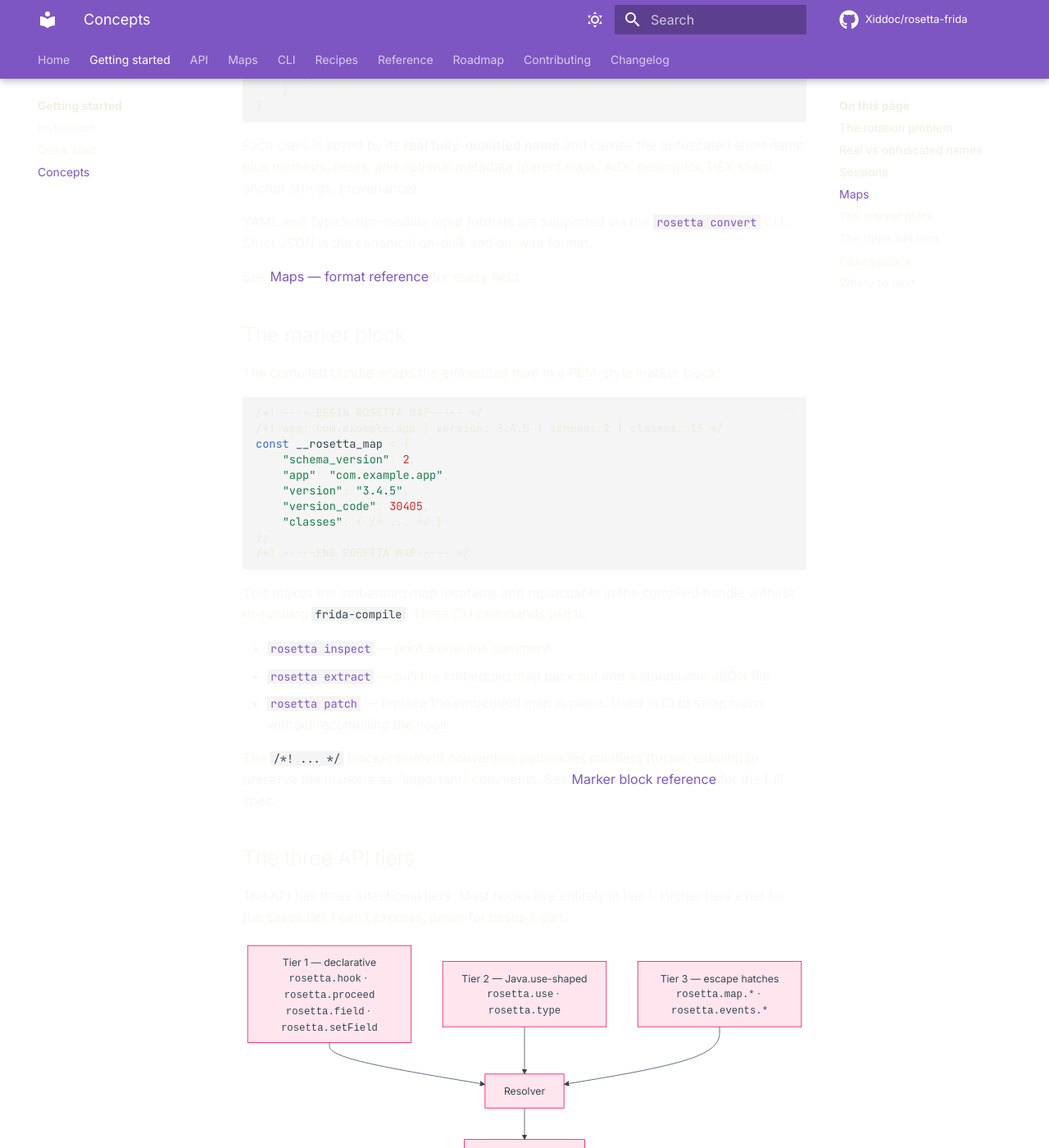
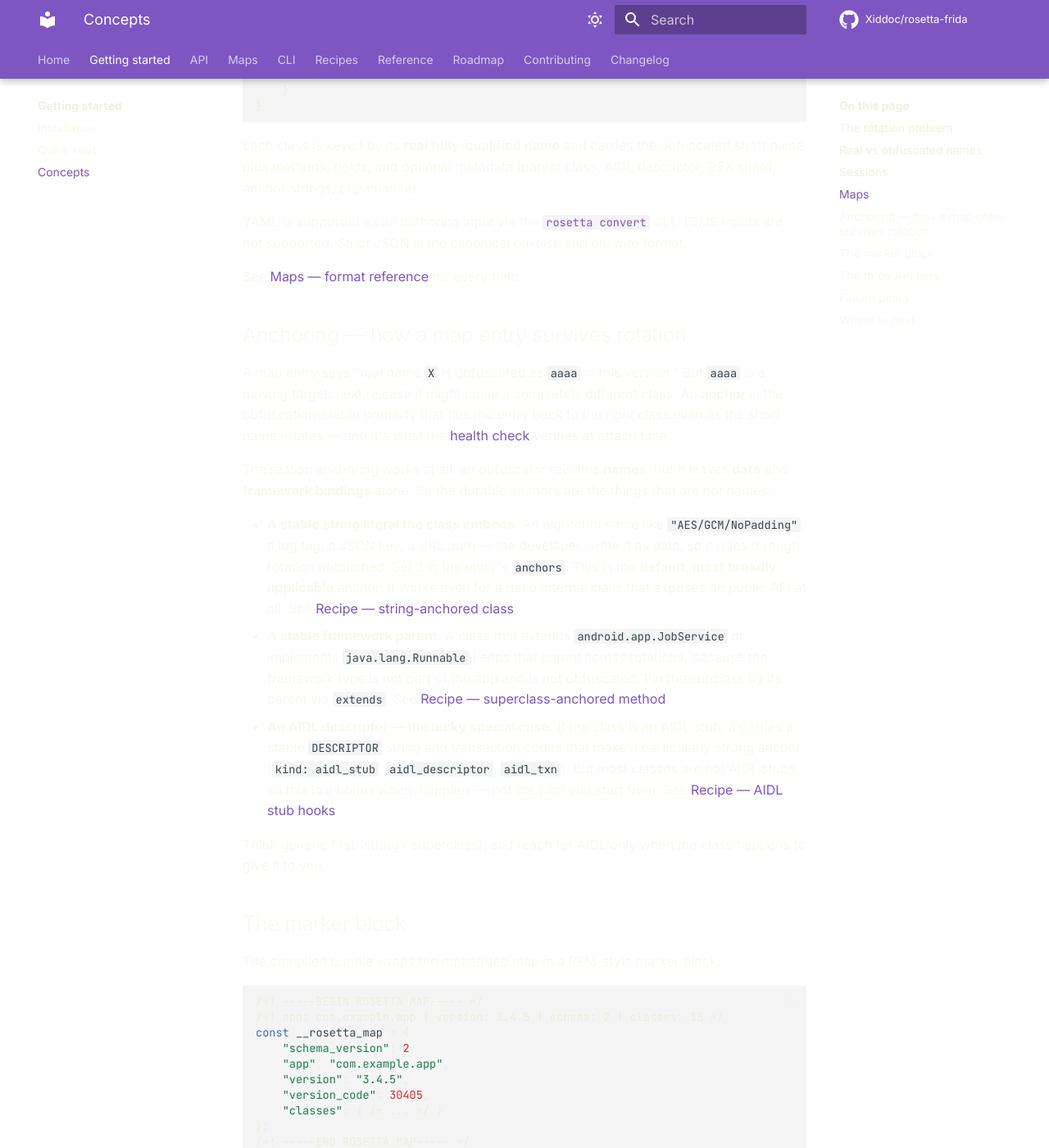
Before and after one commit to Xiddoc/rosetta-frida, an MkDocs documentation site: the page built from docs/getting-started/concepts.md, in a window 1280 px wide and 1400 px high, scrolled down 2500 px. Shown: the whole window at 82% size. Built offline with MkDocs 1.6.1 and Material for MkDocs 9.7.7, drawn with Linux system fonts in a browser that asks for light colours; comment, search, counter and statistics services are not loaded.

Commit message:
docs: rebalance to generic anchoring as the default, AIDL as a special case (frida#35)
The authoring docs taught AIDL-first; rebalance so generic anchoring (stable
string literals, stable framework superclass) is the default story and
AIDL/Binder is presented as a lucky special case that applies only when a
class is an AIDL stub.

- concepts.md: new "Anchoring — how a map entry survives rotation" section
  (string / superclass first, AIDL as the bonus); fix a stale claim that
  TS-module input is supported.
- authoring.md: reorder the discover/tips/mistakes lists generic-first.
- Add two generic recipes and wire the Recipes nav (generic first, AIDL
  relabelled "special case"):
  - recipes/string-anchored-class.md — a deep internal crypto helper with no
    API surface, pinned by the literal "AES/GCM/NoPadding".
  - recipes/superclass-anchored-method.md — a rotating JobService subclass
    whose onStartJob is hooked, anchored by extends: android.app.JobService.
- aidl-stub-hook.md: reframe the opening as a special case and cross-link the
  generic recipes.

Examples use the shipped API (rosetta.session/hook/use). Docs only — no
resolver behaviour change.

https://claude.ai/code/session_01RxYetJ2Bfv3jTwnfHvXh6d

```diff
--- a/docs/getting-started/concepts.md
+++ b/docs/getting-started/concepts.md
@@ -130,11 +130,47 @@ the obfuscated short name plus methods, fields, and optional metadata
 (parent class, AIDL descriptor, DEX shard, anchor strings,
 provenance).
 
-YAML and TypeScript-module input formats are supported via the
-[`rosetta convert`](../cli/convert.md) CLI. Strict JSON is the canonical
-on-disk and on-wire format.
+YAML is supported as an authoring input via the
+[`rosetta convert`](../cli/convert.md) CLI; TS/JS inputs are not
+supported. Strict JSON is the canonical on-disk and on-wire format.
 
 See [Maps — format reference](../maps/format.md) for every field.
+
+## Anchoring — how a map entry survives rotation
+
+A map entry says "real name `X` is obfuscated as `aaaa` in this
+version." But `aaaa` is a moving target: next release it might name a
+completely different class. An **anchor** is the obfuscation-stable
+property that ties the entry back to the *right* class even as the short
+name rotates — and it's what the [health check](#sessions) verifies at
+attach time.
+
+The reason anchoring works at all: an obfuscator rewrites **names**, but
+it leaves **data** and **framework bindings** alone. So the durable
+anchors are the things that are *not* names:
+
+- **A stable string literal the class embeds.** An algorithm name like
+  `"AES/GCM/NoPadding"`, a log tag, a JSON key, a URL path — the
+  developer wrote it as data, so it rides through rotation untouched. Set
+  it in the entry's `anchors`. This is the **default, most broadly
+  applicable** anchor: it works even for a deep internal class that
+  exposes no public API at all. See
+  [Recipe — string-anchored class](../recipes/string-anchored-class.md).
+- **A stable framework parent.** A class that extends
+  `android.app.JobService` or implements `java.lang.Runnable` keeps that
+  parent across rotations, because the framework type is not part of the
+  app and is not obfuscated. Pin the subclass by its parent via
+  `extends`. See
+  [Recipe — superclass-anchored method](../recipes/superclass-anchored-method.md).
+- **An AIDL descriptor — the lucky special case.** *If* the class is an
+  AIDL stub, it carries a stable `DESCRIPTOR` string and transaction
+  codes that make a particularly strong anchor (`kind: aidl_stub`,
+  `aidl_descriptor`, `aidl_txn`). But most classes are not AIDL stubs, so
+  this is a bonus when it applies — not the plan you start from. See
+  [Recipe — AIDL stub hooks](../recipes/aidl-stub-hook.md).
+
+Think generic first (string / superclass), and reach for AIDL only when
+the class happens to give it to you.
 
 ## The marker block
 
--- a/mkdocs.yml
+++ b/mkdocs.yml
@@ -150,7 +150,9 @@ nav:
       - rosetta merge: cli/merge.md
       - rosetta types: cli/types.md
   - Recipes:
-      - AIDL stub hooks: recipes/aidl-stub-hook.md
+      - String-anchored class: recipes/string-anchored-class.md
+      - Superclass-anchored method: recipes/superclass-anchored-method.md
+      - AIDL stub hooks (special case): recipes/aidl-stub-hook.md
       - Overloaded methods: recipes/overloaded-methods.md
       - Field access: recipes/field-access.md
       - Multi-version bundles: recipes/multi-version-bundle.md
```
Also changed, not shown: docs/recipes/aidl-stub-hook.md (+21 -5 lines), docs/recipes/string-anchored-class.md (added, +153 -0 lines), docs/recipes/superclass-anchored-method.md (added, +146 -0 lines).
